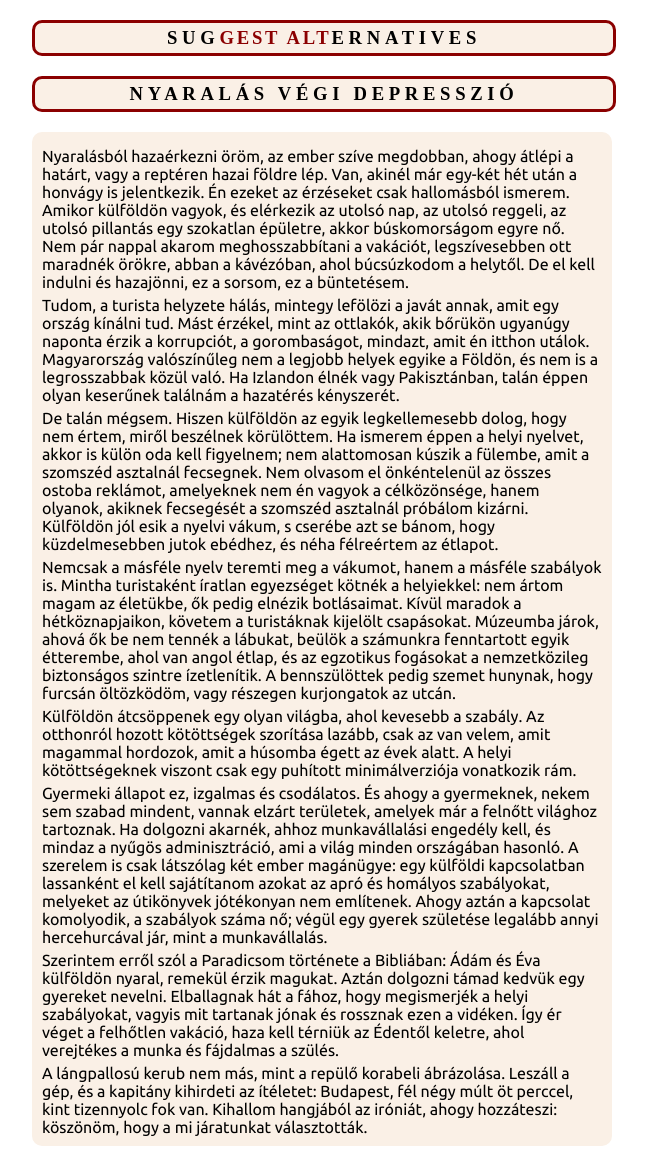
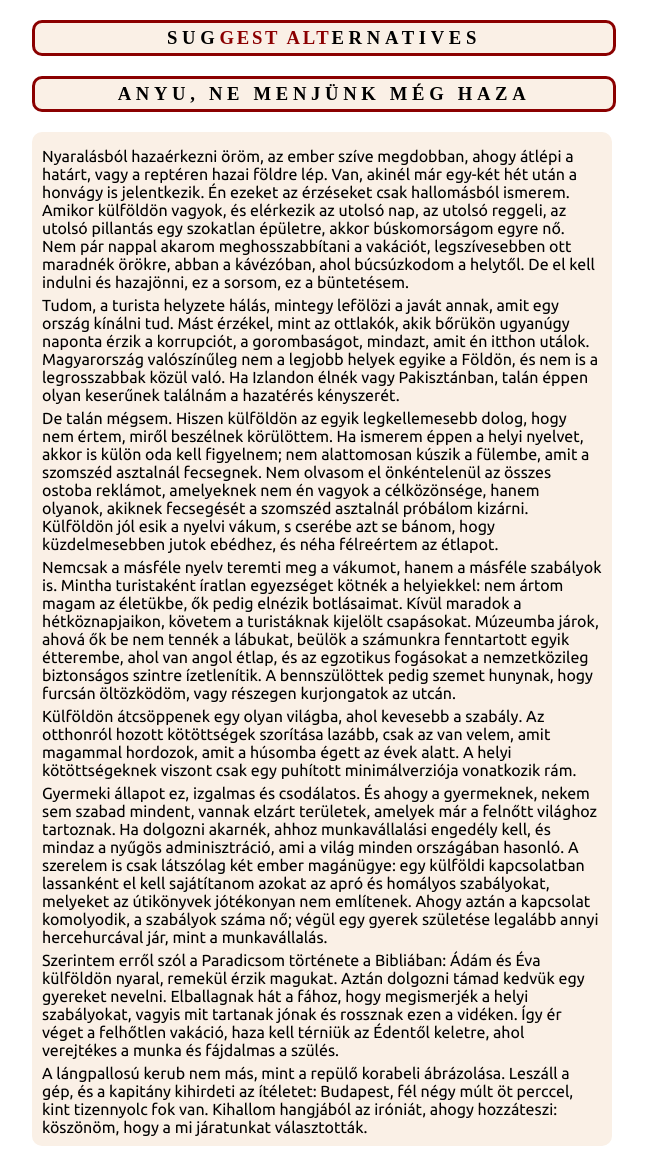
Before and after one commit to adamschmideg/adamschmideg.github.com, a Jekyll site: the page built from hu/_posts/2011-09-05-anyu-ne-menjunk-meg-haza.md, in a window 1280 px wide. Shown: the whole page, without its empty margins (318-965 px from the left). Built offline with Jekyll 4.4.1, drawn with Linux system fonts in a browser that asks for light colours; some web fonts are replaced.

Commit message:
címadás
--HG--
rename : hu/_posts/2011-09-05-nyaralas-vegi-depresszio.md => hu/_posts/2011-09-05-anyu-ne-menjunk-meg-haza.md

```diff
--- a/hu/_posts/2011-09-05-nyaralas-vegi-depresszio.md
+++ b/hu/_posts/2011-09-05-anyu-ne-menjunk-meg-haza.md
@@ -1,5 +1,5 @@
 ---
-title: Nyaralás végi depresszió
+title: Anyu, ne menjünk még haza
 layout: post
 ---
 Nyaralásból hazaérkezni öröm, az ember szíve megdobban, ahogy átlépi a
```
